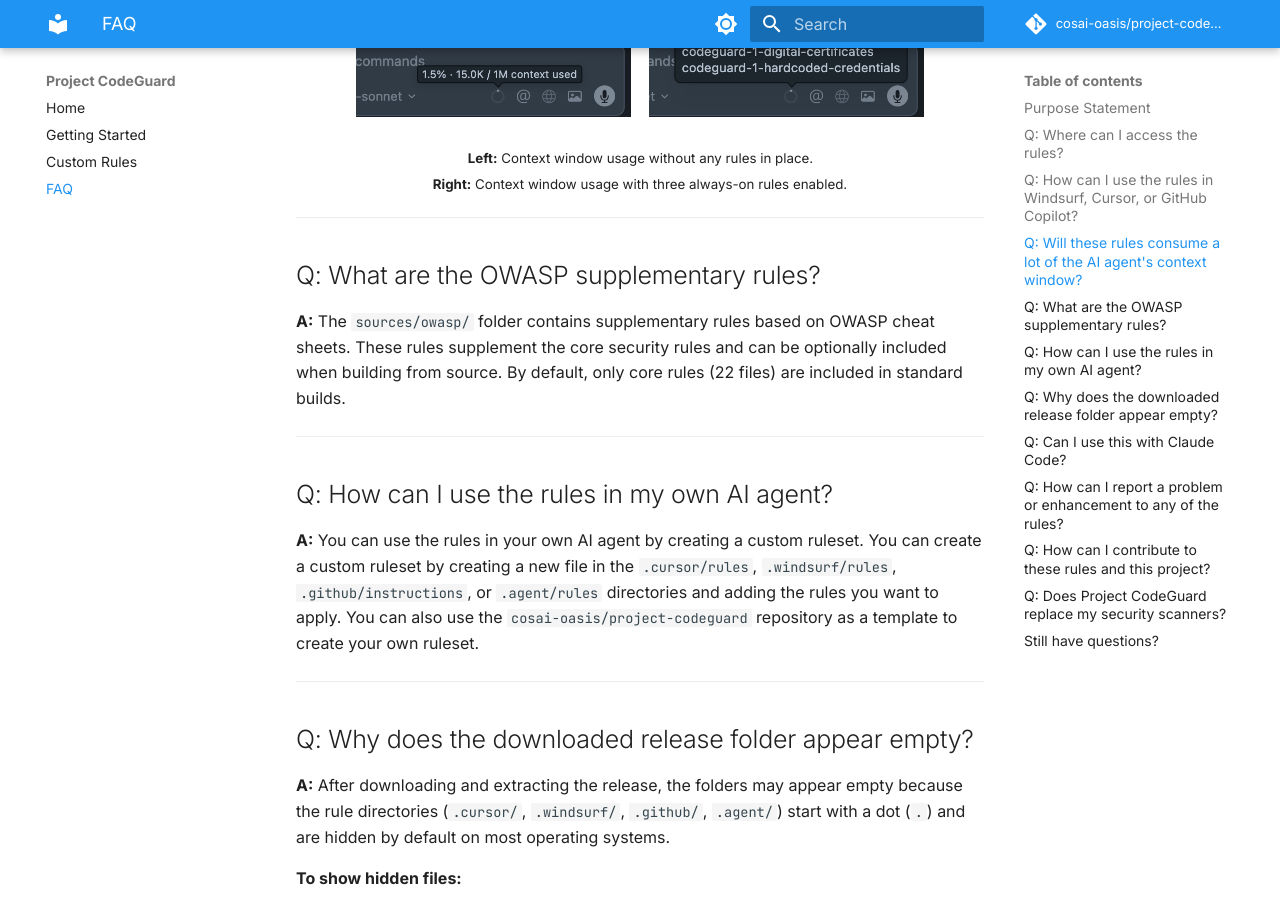
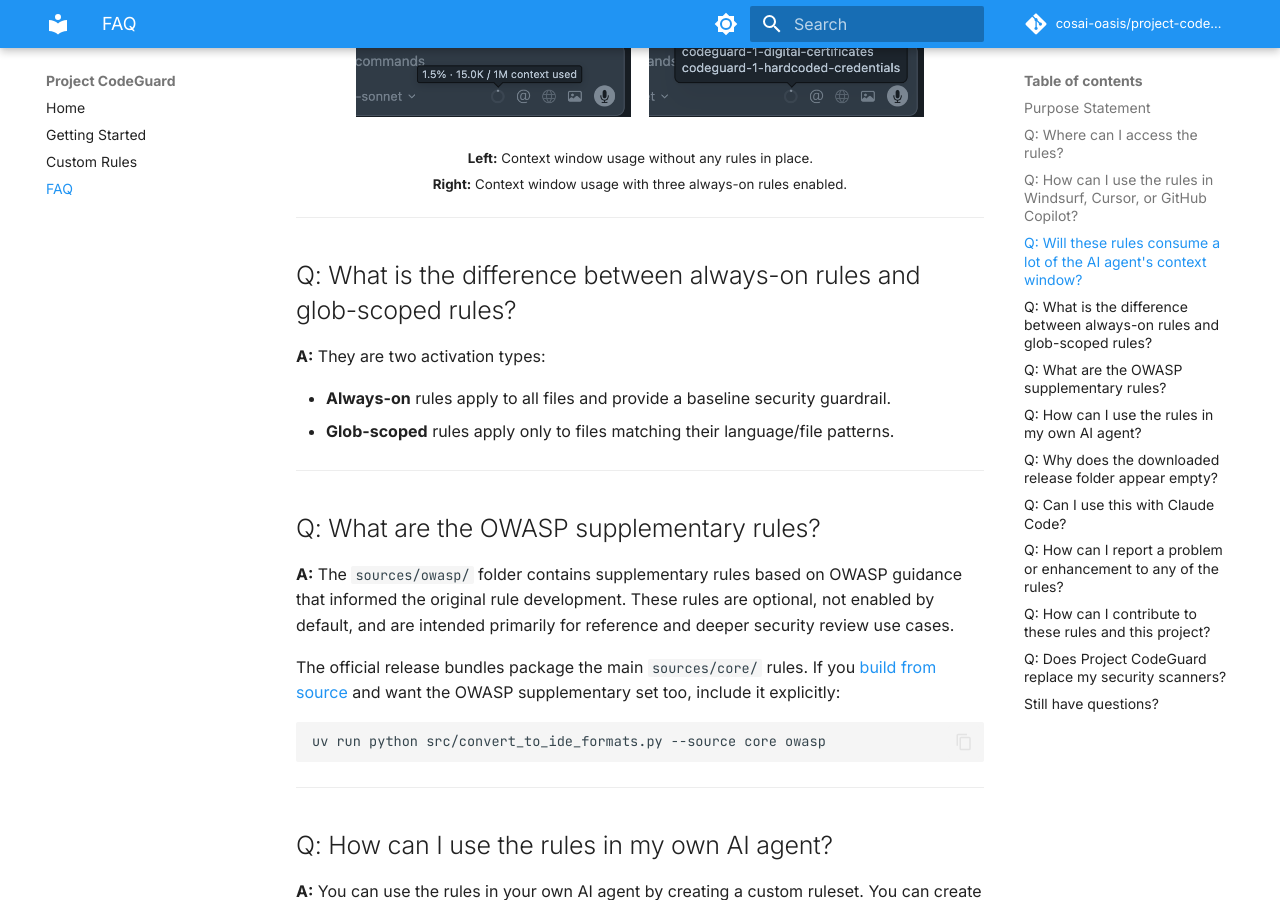
Before and after one commit to cosai-oasis/project-codeguard, an MkDocs documentation site: the page built from docs/faq.md, in a window 1280 px wide and 900 px high, scrolled down 1198 px. Built offline with MkDocs 1.6.1 and Material for MkDocs 9.7.7, drawn with Linux system fonts in a browser that asks for light colours; comment, search, counter and statistics services are not loaded.

Commit message:
docs: added owasp vs core and rule types section

````diff
--- a/docs/faq.md
+++ b/docs/faq.md
@@ -40,11 +40,26 @@
   </sub>
 </center>
 
+---
+
+## Q: What is the difference between always-on rules and glob-scoped rules?
+
+**A:** They are two activation types:
+
+- **Always-on** rules apply to all files and provide a baseline security guardrail.
+- **Glob-scoped** rules apply only to files matching their language/file patterns.
 
 ---
+
 ## Q: What are the OWASP supplementary rules?
 
-**A:** The `sources/owasp/` folder contains supplementary rules based on OWASP cheat sheets. These rules supplement the core security rules and can be optionally included when building from source. By default, only core rules (22 files) are included in standard builds.
+**A:** The `sources/owasp/` folder contains supplementary rules based on OWASP guidance that informed the original rule development. These rules are optional, not enabled by default, and are intended primarily for reference and deeper security review use cases.
+
+The official release bundles package the main `sources/core/` rules. If you [build from source](getting-started.md#option-2-build-from-source) and want the OWASP supplementary set too, include it explicitly:
+
+```bash
+uv run python src/convert_to_ide_formats.py --source core owasp
+```
 
 ---
 
````
Also changed, not shown: docs/getting-started.md (+16 -0 lines).
